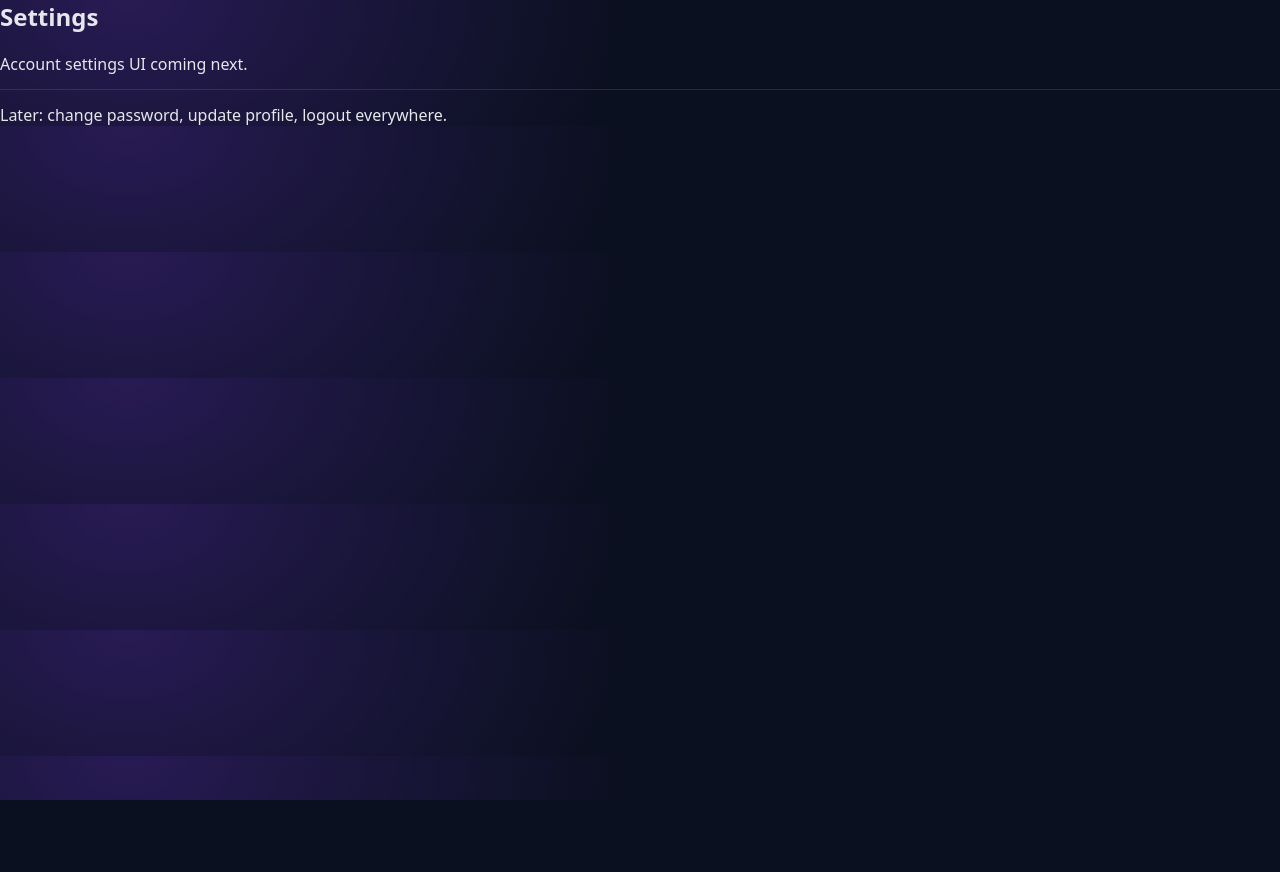
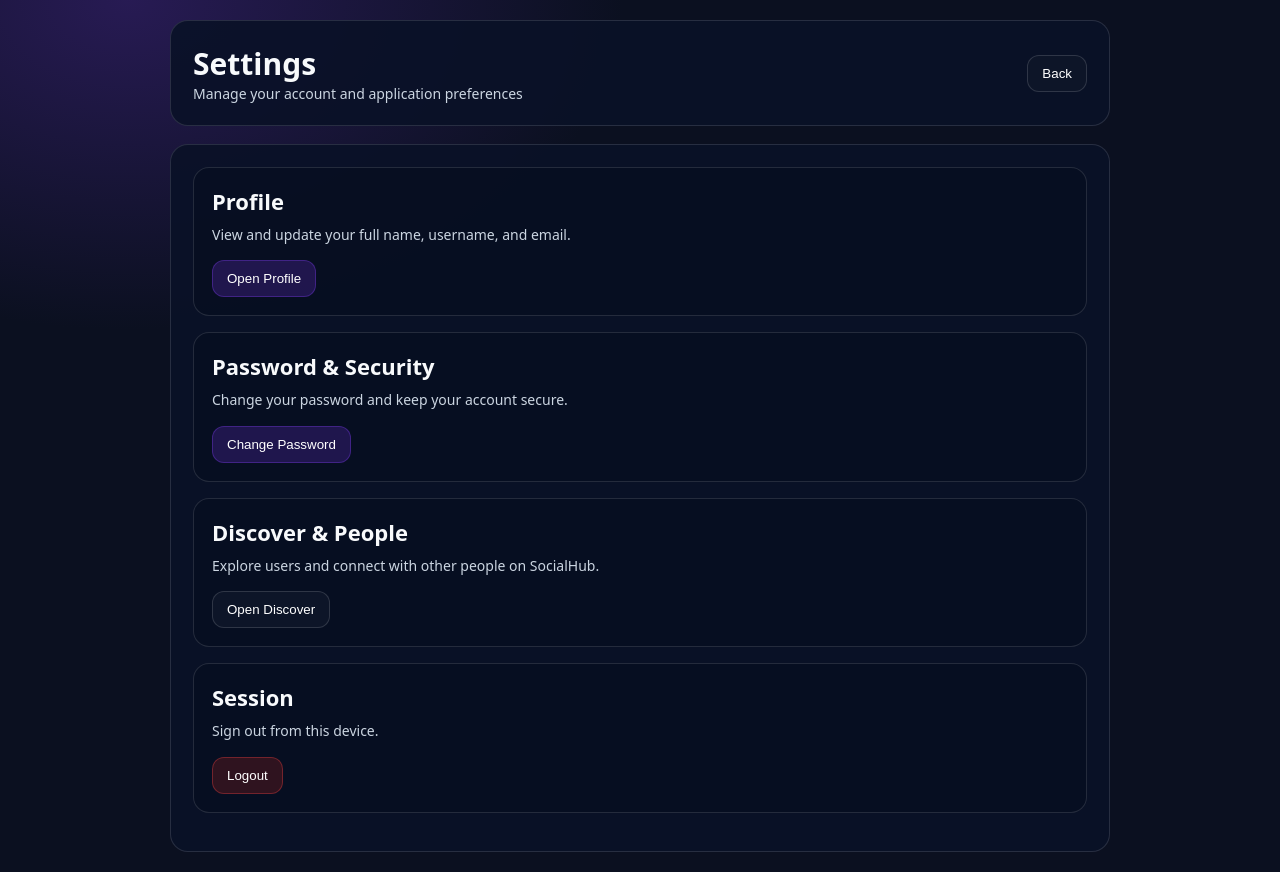
Before and after one commit to srijan393/Production-Project-Frontend, a React (Create React App) app: page /settings in a window 1280 px wide. Before the commit the page ends 800 px from the top, so only its background shows below. Built offline with nearby package versions, Linux system fonts and the light colour scheme.

Commit message:
improve settings page ui

```diff
--- a/src/pages/Settings.jsx
+++ b/src/pages/Settings.jsx
@@ -1,13 +1,135 @@
+import { useNavigate } from "react-router-dom";
+
 export default function Settings() {
+  const navigate = useNavigate();
+
+  const logout = () => {
+    localStorage.removeItem("token");
+    localStorage.removeItem("role");
+    window.location.href = "/login";
+  };
+
+  const pageStyle = {
+    maxWidth: 980,
+    margin: "0 auto",
+    padding: 20,
+    color: "#f8fafc",
+  };
+
+  const cardStyle = {
+    border: "1px solid rgba(255,255,255,0.12)",
+    borderRadius: 18,
+    padding: 22,
+    background: "rgba(10, 18, 40, 0.92)",
+  };
+
+  const sectionCardStyle = {
+    border: "1px solid rgba(255,255,255,0.12)",
+    borderRadius: 16,
+    padding: 18,
+    background: "rgba(7, 15, 34, 0.9)",
+    marginBottom: 16,
+  };
+
+  const btnStyle = {
+    padding: "10px 14px",
+    borderRadius: 12,
+    border: "1px solid rgba(255,255,255,0.14)",
+    background: "rgba(15, 23, 42, 0.9)",
+    color: "#fff",
+    cursor: "pointer",
+  };
+
+  const primaryBtnStyle = {
+    ...btnStyle,
+    background: "rgba(124, 58, 237, 0.22)",
+    border: "1px solid rgba(124, 58, 237, 0.35)",
+  };
+
+  const dangerBtnStyle = {
+    ...btnStyle,
+    background: "rgba(127, 29, 29, 0.35)",
+    border: "1px solid rgba(239,68,68,0.35)",
+  };
+
+  const titleStyle = {
+    fontSize: 22,
+    fontWeight: 800,
+    marginBottom: 8,
+  };
+
+  const descStyle = {
+    color: "#cbd5e1",
+    fontSize: 14,
+    lineHeight: 1.6,
+    marginBottom: 14,
+  };
+
   return (
-    <div className="panel">
-      <h2 style={{ marginTop: 0 }}>Settings</h2>
-      <div className="small">Account settings UI coming next.</div>
+    <div style={pageStyle}>
+      <div
+        style={{
+          ...cardStyle,
+          display: "flex",
+          justifyContent: "space-between",
+          alignItems: "center",
+          gap: 14,
+          marginBottom: 18,
+          flexWrap: "wrap",
+        }}
+      >
+        <div>
+          <div style={{ fontSize: 30, fontWeight: 900 }}>Settings</div>
+          <div style={{ color: "#cbd5e1", fontSize: 14 }}>
+            Manage your account and application preferences
+          </div>
+        </div>
 
-      <hr className="sep" />
+        <button style={btnStyle} onClick={() => navigate("/home")}>
+          Back
+        </button>
+      </div>
 
-      <div className="card">
-        <div className="small">Later: change password, update profile, logout everywhere.</div>
+      <div style={cardStyle}>
+        <div style={sectionCardStyle}>
+          <div style={titleStyle}>Profile</div>
+          <div style={descStyle}>
+            View and update your full name, username, and email.
+          </div>
+          <button style={primaryBtnStyle} onClick={() => navigate("/profile")}>
+            Open Profile
+          </button>
+        </div>
+
+        <div style={sectionCardStyle}>
+          <div style={titleStyle}>Password & Security</div>
+          <div style={descStyle}>
+            Change your password and keep your account secure.
+          </div>
+          <button style={primaryBtnStyle} onClick={() => navigate("/change-password")}>
+            Change Password
+          </button>
+        </div>
+
+        <div style={sectionCardStyle}>
+          <div style={titleStyle}>Discover & People</div>
+          <div style={descStyle}>
+            Explore users and connect with other people on SocialHub.
+          </div>
+          <button style={btnStyle} onClick={() => navigate("/discover")}>
+            Open Discover
+          </button>
+        </div>
+
+        <div style={sectionCardStyle}>
+          <div style={titleStyle}>Session</div>
+          <div style={descStyle}>
+            Sign out from this device.
+          </div>
+          <button style={dangerBtnStyle} onClick={logout}>
+            Logout
+          </button>
+        </div>
       </div>
     </div>
   );
```
